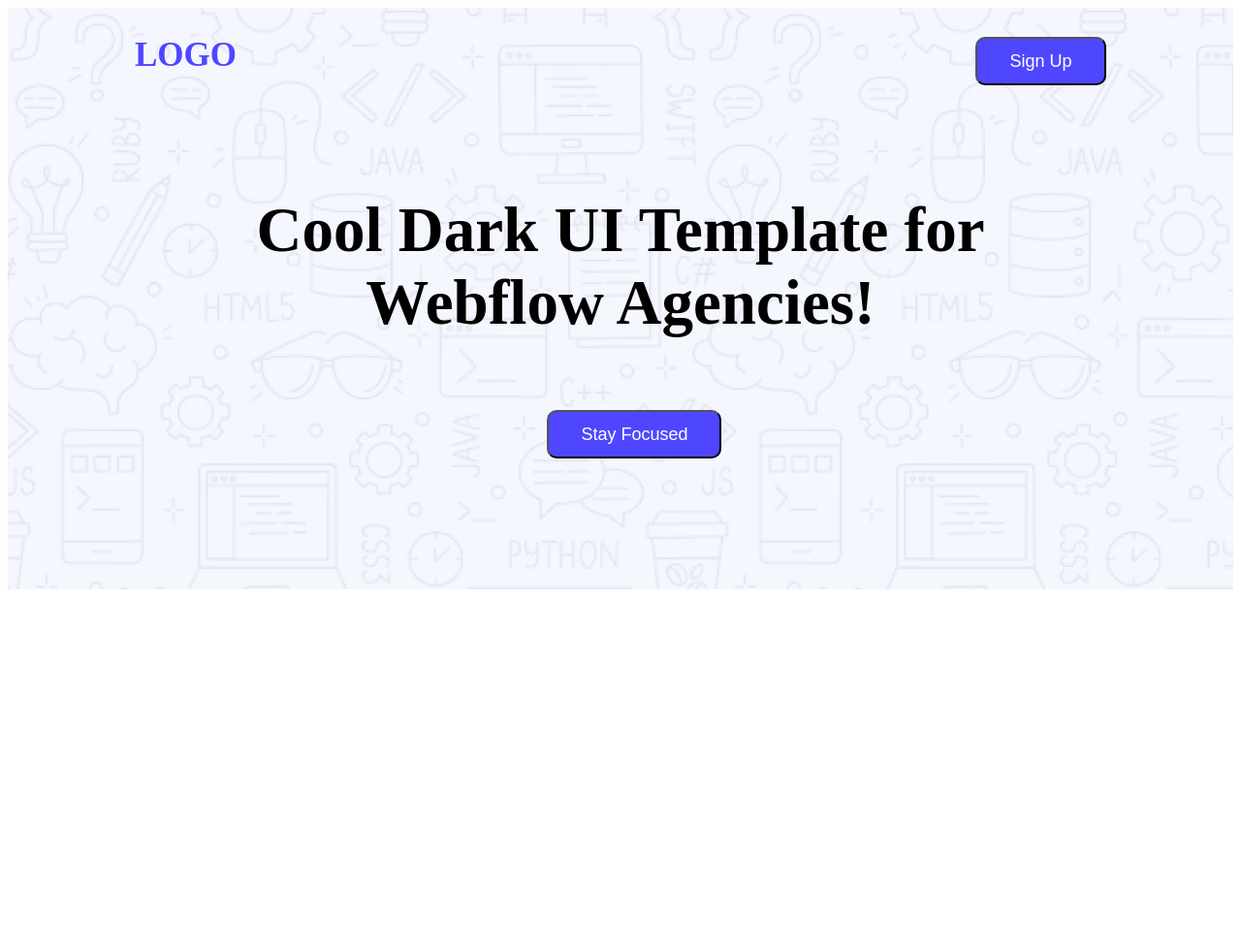
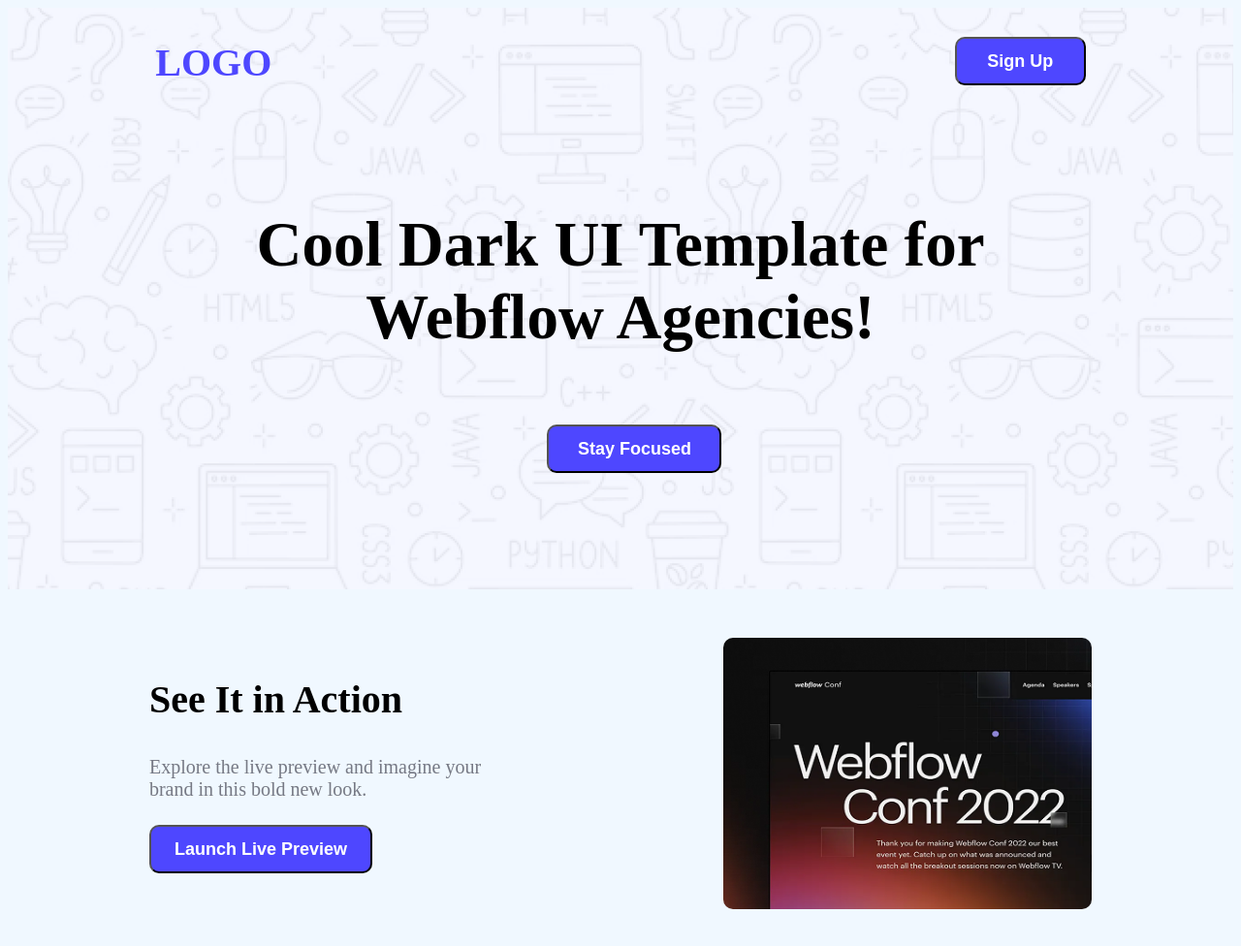
Before and after one commit to mohammademon393/B12-Assignment-1, a plain HTML site: page index.html in a window 1280 px wide. Shown: the whole page at 97% size. Before the commit the page ends 800 px from the top, so only its background shows below. Drawn offline with Linux system fonts and the light colour scheme.

Commit message:
Action section added

```diff
--- a/css/styels.css
+++ b/css/styels.css
@@ -1,10 +1,17 @@
-
+body{
+    background-color: aliceblue;
+}
+p{
+    font-size: 20px;
+    font-weight: normal;
+    color: #25243299;
+}
 .btn {
     width: 135px;
     height: 50px;
     background-color: #4E47FF;
     font-size: 18px;
-    font-weight: 500;
+    font-weight: 600;
     border-radius: 10px;
     color: white;
     margin-top: 30px;
@@ -23,10 +30,10 @@
 .nav{
     display: flex;
     justify-content: space-around;
-    gap: 500px;
+    gap: 400px;
 }
-nav h2{
-    font-size: 35px;
+nav h1{
+    font-size: 40px;
     font-weight: bolder;
     color: #4E47FF;
 }
@@ -43,3 +50,23 @@ nav h2{
     font-size: 65px;
     font-weight: bold;
 }
+
+/* main part start */
+.Action{
+    display: flex;
+    gap: 250px;
+    justify-content: center;
+    text-align: left;
+    margin: 50px auto;
+    width: 1140px;
+}
+.Action div h3{
+    font-size: 40px;
+    font-weight: bold;
+
+}
+.img{
+    width: 380px;
+    height: 280px;
+    border-radius: 10px;
+}
--- a/index.html
+++ b/index.html
@@ -9,7 +9,7 @@
 <body>
     <header class="header">
         <nav class="nav">
-            <h2>LOGO</h2>
+            <h1>LOGO</h1>
             <button class="btn">Sign Up</button>
         </nav>
         <div class="banner">
@@ -17,8 +17,19 @@
             <button class="btn" style="width: 180px; margin-left: 300px;">Stay Focused</button>
         </div>
     </header>
+
     <main>
-
+        <!-- section 1 -->
+        <section class="Action">
+            <div>
+                <h3>See It in Action</h3>
+                <p style="margin-top: -5px; margin-bottom: -5px;">Explore the live preview and imagine your <br> brand in this bold new look.</p>
+                <button class="btn" style="width: 230px; ">Launch Live Preview</button>
+            </div>
+            <div>
+                <img class="img" src="./Assets/wc-mini.png" alt="">
+            </div>
+        </section>
     </main>
     <footer>
 
```
